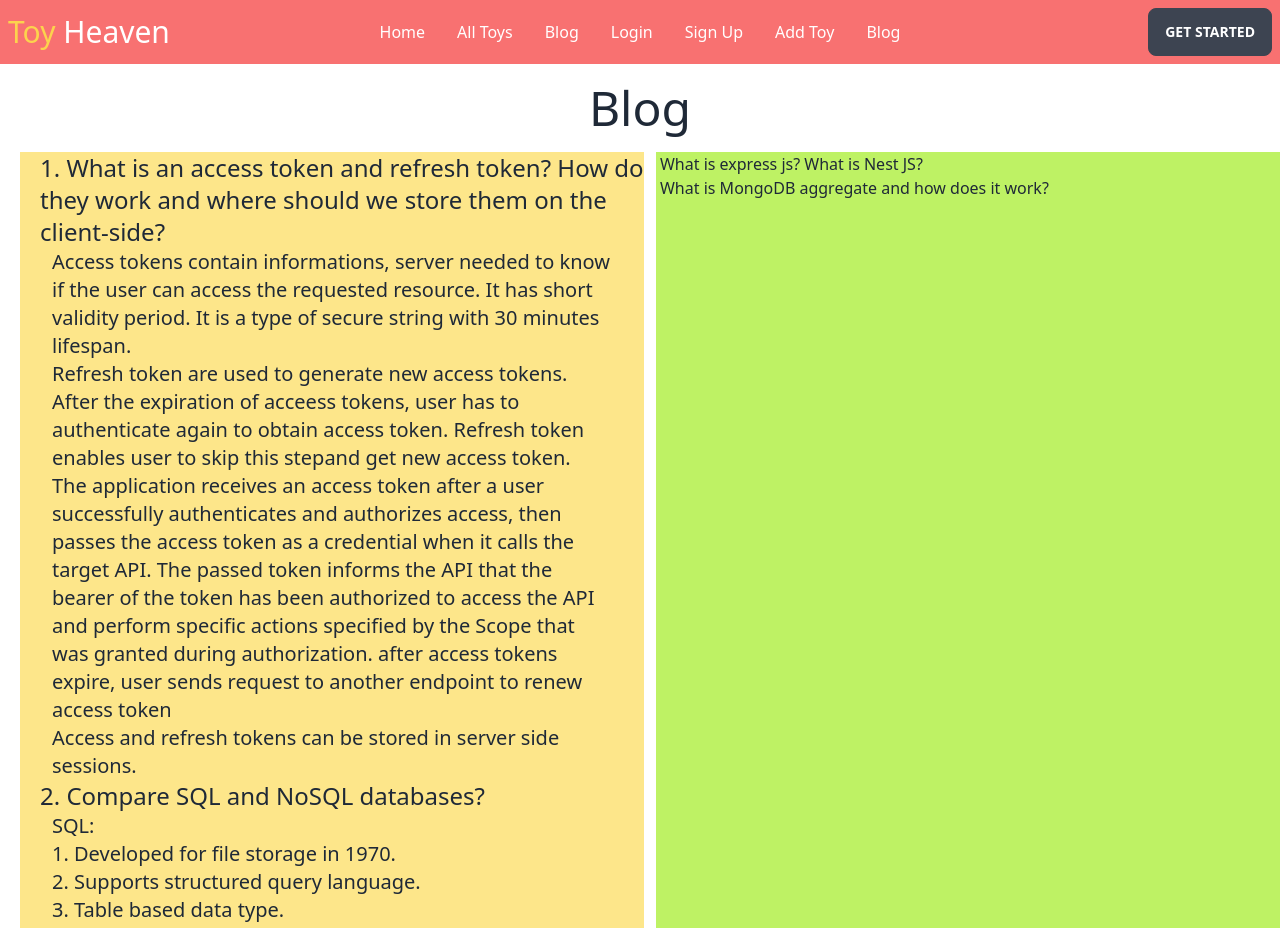
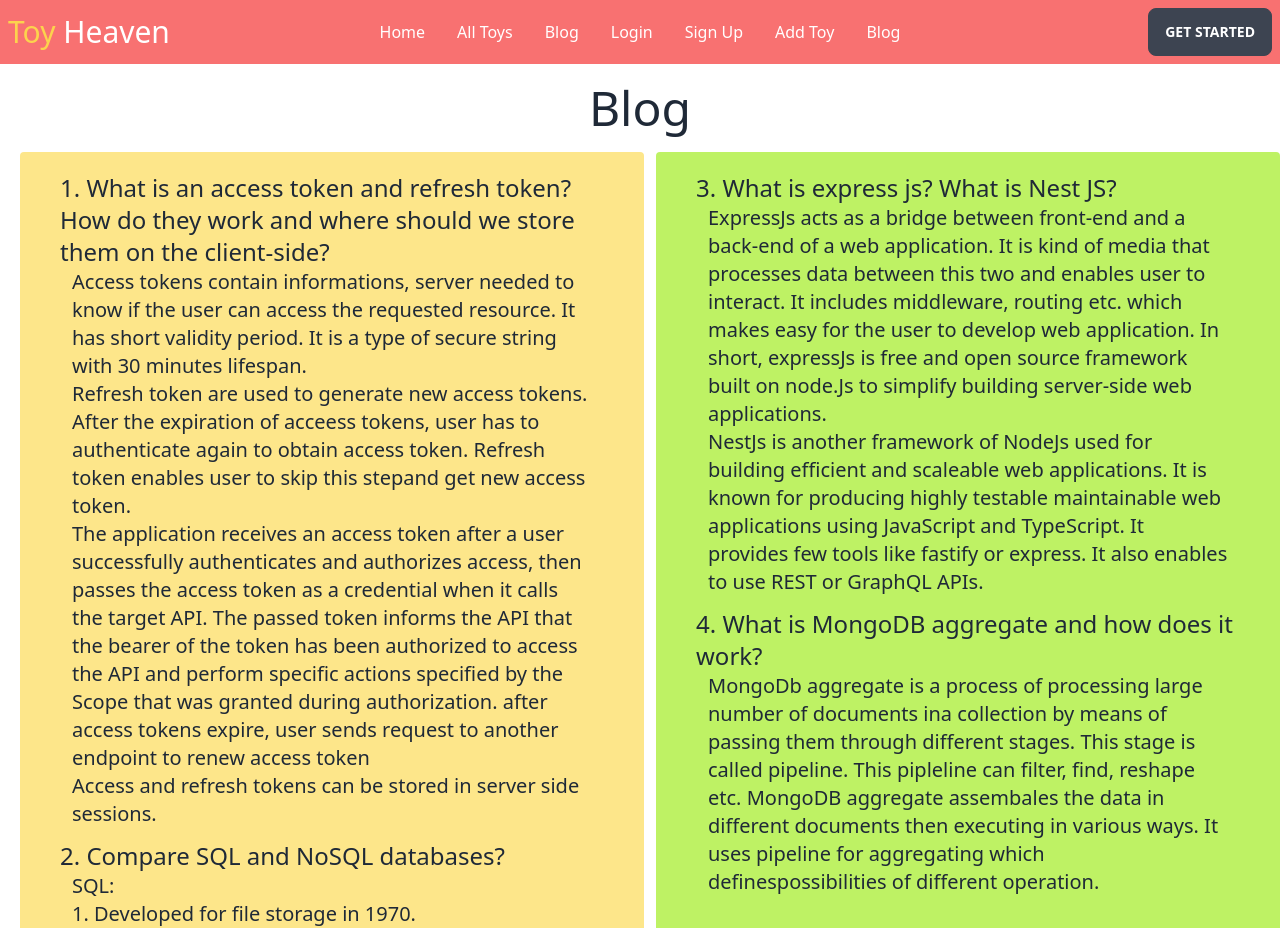
Before and after one commit to StephenRudra/Toy-store, a React (Vite) app: page /blog in a window 1280 px wide. Shown: the top 928 px of the page. Built offline with nearby package versions, Linux system fonts and the light colour scheme; no server answers.

Commit message:
blog done

```diff
--- a/src/Pages/Home/Blog/Blog.jsx
+++ b/src/Pages/Home/Blog/Blog.jsx
@@ -6,7 +6,7 @@ const Blog = ()=>{
             <h2 className="text-5xl text-center p-5">Blog</h2>
            <div className="flex mb-5 ml-5">
 
-            <div className="bg-amber-200 w-1/2 mr-3">
+            <div className="bg-amber-200 w-1/2 mr-3 rounded p-5">
                 <h1 className="text-2xl ml-5">1. What is an access token and refresh token? How do they work and where should we store them on the client-side?</h1>
                 <p className="text-xl px-8">
                     Access tokens contain informations, server needed to know if the user can access the requested resource. It has short validity period.
@@ -20,7 +20,7 @@ const Blog = ()=>{
                     Access and refresh tokens can be stored in server side sessions.
                 </p>
 
-                <h1 className="text-2xl ml-5">2. Compare SQL and NoSQL databases?</h1>
+                <h1 className="text-2xl ml-5 mt-3">2. Compare SQL and NoSQL databases?</h1>
                 <p className="text-xl px-8">
                     SQL: <br />
                     1. Developed for file storage in 1970.<br />
@@ -37,11 +37,25 @@ const Blog = ()=>{
                     5. suitable for unstructed data or documents.<br />
                 </p>
             </div>
-            <div className="bg-lime-300 w-1/2 pl-1">
-                <h1>What is express js? What is Nest JS?</h1>
+            <div className="bg-lime-300 w-1/2 p-5 rounded">
+                <h1 className="text-2xl ml-5">3. What is express js? What is Nest JS?</h1>
+                <p className="text-xl px-8">
+                    ExpressJs acts as a bridge between front-end and a back-end of a web application. It is kind of media that processes data between
+                    this two and enables user to interact. It includes middleware, routing etc. which makes easy for the user to develop web application.
+                    In short, expressJs is free and open source framework built on node.Js to simplify building server-side web applications.<br />
+                    NestJs is another framework of NodeJs used for building efficient and scaleable web applications. It is known for producing
+                    highly testable maintainable web applications using JavaScript and TypeScript. It provides few tools like fastify or express.
+                    It also enables to use REST or GraphQL APIs.
+                </p>
 
 
-                <h1>What is MongoDB aggregate and how does it work?</h1>
+                <h1 className="text-2xl ml-5 mt-3">4. What is MongoDB aggregate and how does it work?</h1>
+                <p className="text-xl px-8">
+                    MongoDb aggregate is a process of processing large number of documents ina collection by means of passing them through different
+                    stages. This stage is called pipeline. This pipleline can filter, find, reshape etc. MongoDB aggregate assembales the data in different
+                    documents then executing in various ways. It uses pipeline for aggregating which definespossibilities of different operation.
+
+                </p>
             </div>
            </div>
         </div>
```
